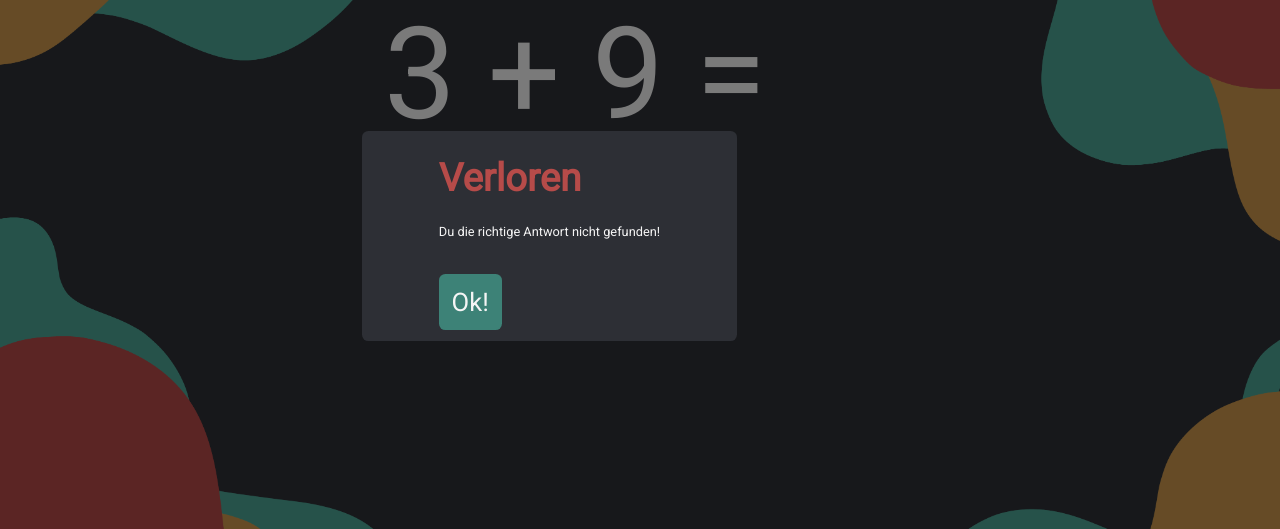
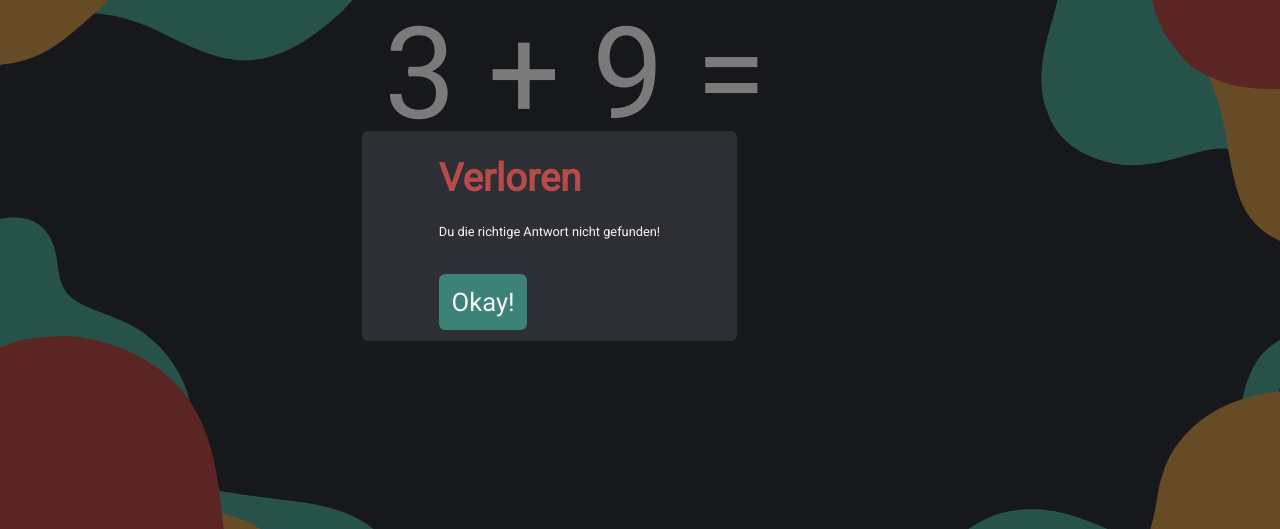
Before and after one commit to NotSkyWars/Mathe, a PHP site: page /huhn.php in a window 1280 px wide. Shown: the part 189-718 px from the top of the page. Run offline with PHP 8.4, Linux system fonts and the light colour scheme.

Commit message:
Innit on Surface

```diff
--- a/huhn.php
+++ b/huhn.php
@@ -44,7 +44,7 @@
     <div class="popup" id="popup1">
       <h1>Verloren</h1>
       <p>Du die richtige Antwort nicht gefunden!</p>
-      <a href="#" onclick="hide('popup1')">Ok!</a>
+      <a href="#" onclick="hide('popup1')">Okay!</a>
     </div>
 
   </body>
```
